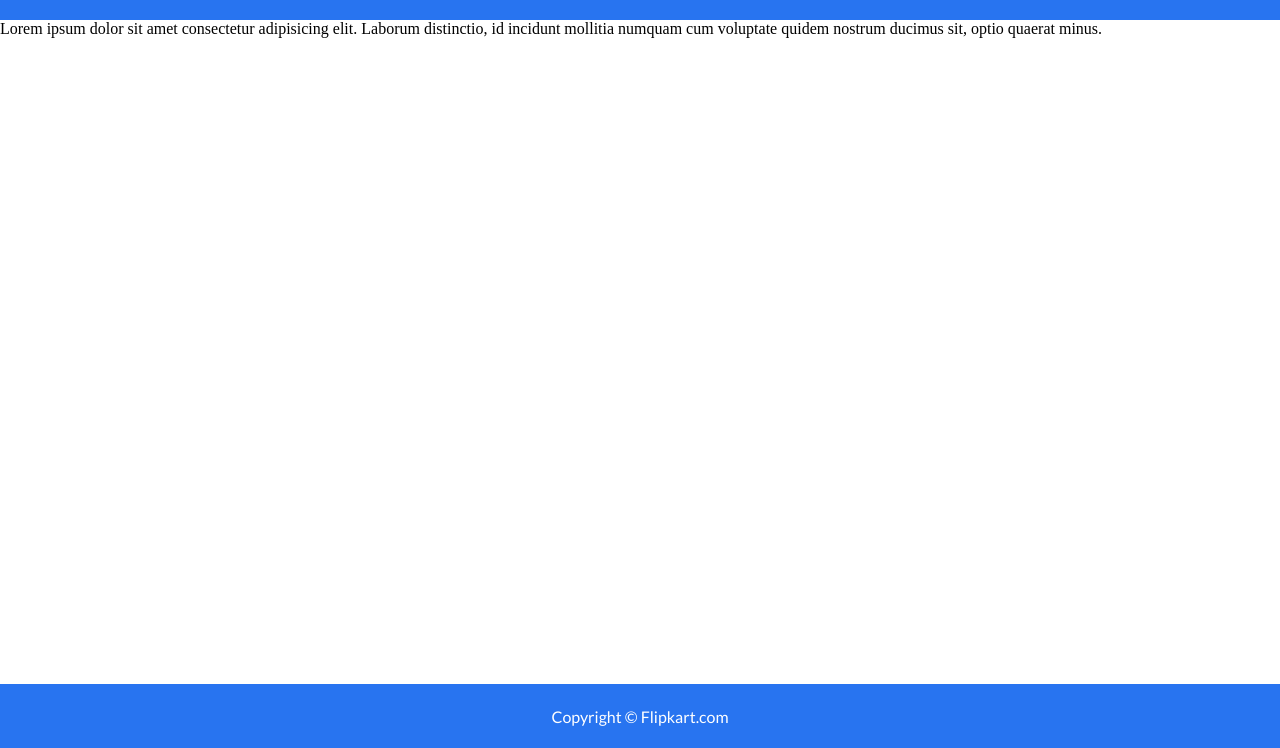
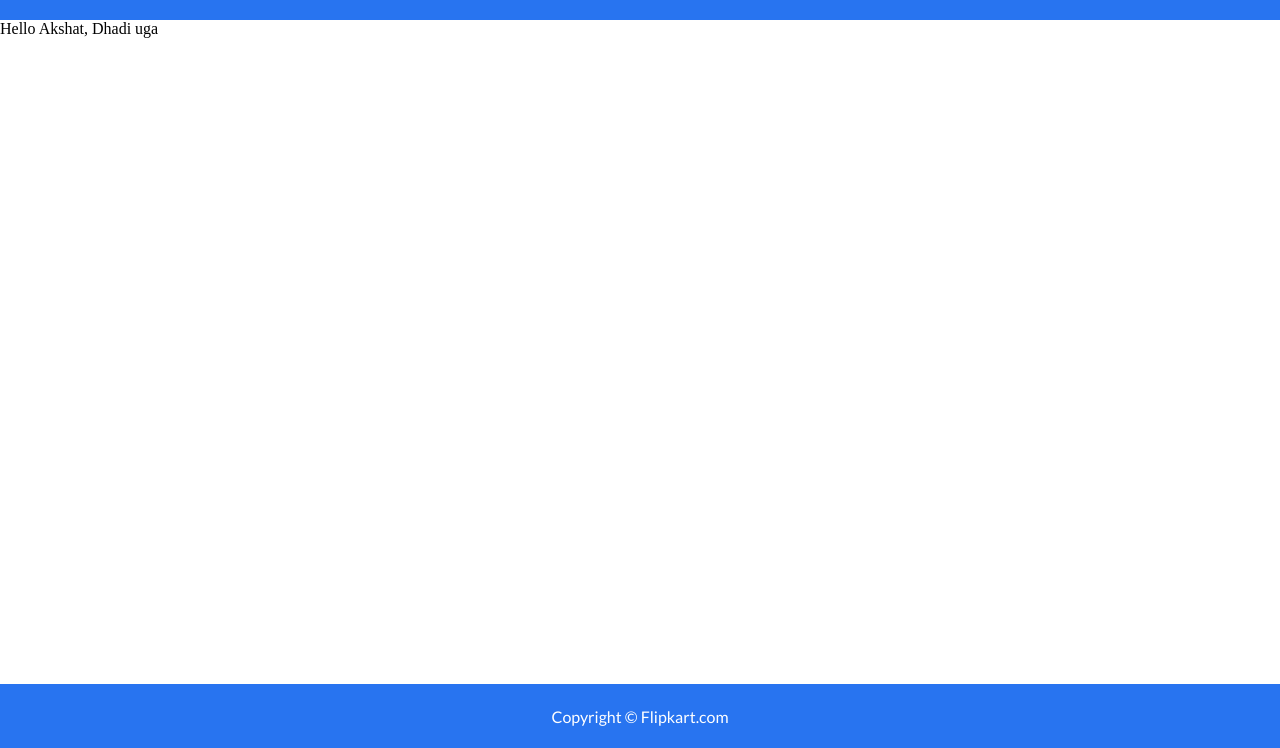
Before and after one commit to vishwas-nigam/flipcart-clone, a plain HTML site: page index.html in a window 1280 px wide. Shown: the part 52-800 px from the top of the page. Drawn offline with Linux system fonts and the light colour scheme.

Commit message:
Update index.html

```diff
--- a/index.html
+++ b/index.html
@@ -26,9 +26,7 @@
     <!-- This is main -->
     <main>
         <div class="container">
-            Lorem ipsum dolor sit amet consectetur adipisicing elit. Laborum distinctio, id incidunt mollitia numquam
-            cum
-            voluptate quidem nostrum ducimus sit, optio quaerat minus.
+            Hello Akshat, Dhadi uga
         </div>
     </main>
     <!-- This is footer -->
```
